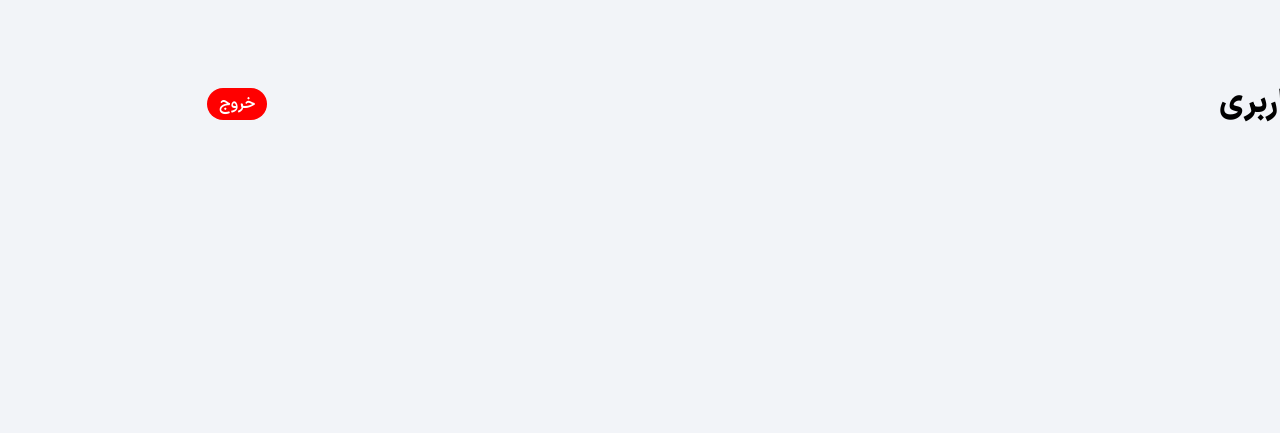
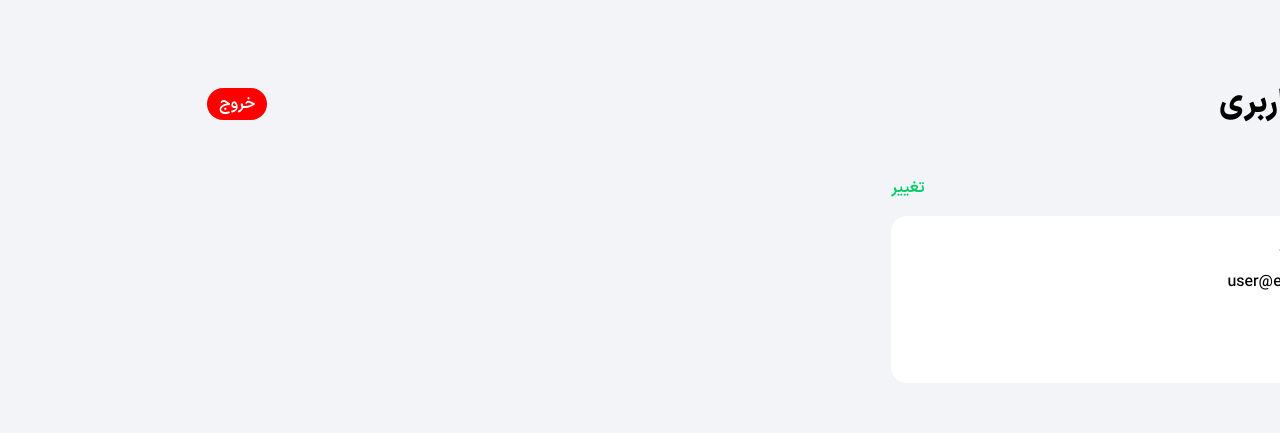
Before and after one commit to AliFarajzade/maskan-fa, a React (Create React App) app: page /profile in a window 1280 px wide. Shown: the top 433 px of the page. Built offline with nearby package versions, Linux system fonts and the light colour scheme; no server answers; sample sign-in values are in the browser's storage.

Commit message:
Form for changing profile details added.

```diff
--- a/src/firebase/firebase.ts
+++ b/src/firebase/firebase.ts
@@ -40,8 +40,6 @@ export const signUpUserWithEmailandPassword = async (
 
         await updateProfile(user, { displayName })
 
-        console.log('firebase userData:', user)
-
         return {
             displayName: user.displayName,
             email: user.email,
--- a/src/pages/profile.page.tsx
+++ b/src/pages/profile.page.tsx
@@ -1,14 +1,28 @@
-import { useState, useEffect } from 'react'
-
+import React, { useState, useEffect } from 'react'
+import { useNavigate } from 'react-router-dom'
+import { useForm, SubmitHandler } from 'react-hook-form'
 import { User } from 'firebase/auth'
 
 import { auth } from '../firebase/firebase'
+
 import Loader from '../components/loader.component'
-import { useNavigate } from 'react-router-dom'
+
+type TInputs = {
+    name: string
+    email: string
+}
 
 const ProfilePage = () => {
     const navigate = useNavigate()
     const [userCredentials, setUserCredentials] = useState<User | null>(null)
+    const [changeUserDetailsStatus, setChangeUserDetailsStatus] =
+        useState<boolean>(false)
+    const {
+        register,
+        handleSubmit,
+        watch,
+        formState: { errors },
+    } = useForm<TInputs>()
 
     useEffect(() => {
         const unSubscribeGoogleAuthObserver = auth.onAuthStateChanged(
@@ -30,6 +44,20 @@ const ProfilePage = () => {
         auth.signOut()
     }
 
+    const onSubmit: SubmitHandler<TInputs> = async data => {
+        const { email, name } = data
+
+        if (name !== userCredentials?.displayName) {
+            // Change name
+            console.log('Change name')
+        }
+
+        if (email !== userCredentials?.email) {
+            // Change email
+            console.log('Change email')
+        }
+    }
+
     return userCredentials ? (
         <div className="profile">
             <header className="profileHeader">
@@ -38,6 +66,72 @@ const ProfilePage = () => {
                     خروج
                 </button>
             </header>
+
+            <main>
+                <div className="profileDetailsHeader">
+                    <p className="profileDetailsText">اطلاعات کاربری</p>
+                    <p
+                        className="changePersonalDetails"
+                        onClick={() => {
+                            setChangeUserDetailsStatus(!changeUserDetailsStatus)
+                        }}
+                    >
+                        {
+                            // prettier-ignore
+                            changeUserDetailsStatus
+                                 ? 'عدم تغییر'
+                                 : 'تغییر'
+                        }
+                    </p>
+                </div>
+
+                <div className="profileCard">
+                    <form onSubmit={handleSubmit(onSubmit)}>
+                        <input
+                            type="text"
+                            id="name"
+                            className={
+                                !changeUserDetailsStatus
+                                    ? 'profileName'
+                                    : 'profileNameActive'
+                            }
+                            disabled={!changeUserDetailsStatus}
+                            {...register('name', {
+                                required: true,
+                            })}
+                            defaultValue={userCredentials.displayName!}
+                        />
+
+                        {errors.name && (
+                            <span className="field-error">
+                                نام نمیتواند خالی باشد.
+                            </span>
+                        )}
+                        <input
+                            type="text"
+                            id="email"
+                            className={
+                                !changeUserDetailsStatus
+                                    ? 'profileEmail'
+                                    : 'profileEmailActive'
+                            }
+                            disabled={!changeUserDetailsStatus}
+                            {...register('email', {
+                                required: true,
+                                pattern:
+                                    /[^@ \t\r\n]+@[^@ \t\r\n]+\.[^@ \t\r\n]+/,
+                            })}
+                            defaultValue={userCredentials.email!}
+                        />
+                        {errors.email && (
+                            <span className="field-error">
+                                لطفا یک ایمیل معتبر وارد کنید.
+                            </span>
+                        )}
+                        <button className="btn btn--primary">ثبت</button>
+                    </form>
+                </div>
+            </main>
         </div>
     ) : (
         <Loader loadingState={true} />
--- a/src/pages/sign-up.page.tsx
+++ b/src/pages/sign-up.page.tsx
@@ -42,8 +42,6 @@ const SignInPage = () => {
             password,
             name
         )
-
-        console.log('userData:', signUpServerResponse)
 
         setIsLoading(false)
         // If sign up failed
--- a/src/styles/index.css
+++ b/src/styles/index.css
@@ -696,7 +696,7 @@ button {
 .profileEmailActive,
 .profileNameActive {
     all: unset;
-    margin: 0.3rem 0;
+    margin: 0.3rem 0.3em;
     font-weight: 600;
     width: 100%;
 }
@@ -880,3 +880,18 @@ button {
     left: 50%;
     transform: translate(-50%, -50%);
 }
+
+.btn {
+    display: inline-block;
+    border-radius: 5px;
+    text-align: center;
+    padding: 0.5rem 1.5rem;
+    font-weight: bold;
+    margin: 1rem;
+    cursor: pointer;
+}
+
+.btn--primary {
+    background-color: #00cc66;
+    color: white;
+}
```
